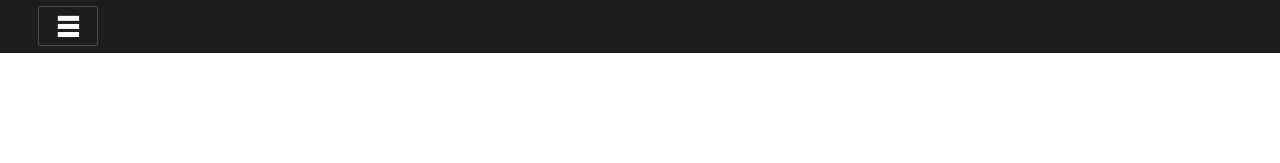
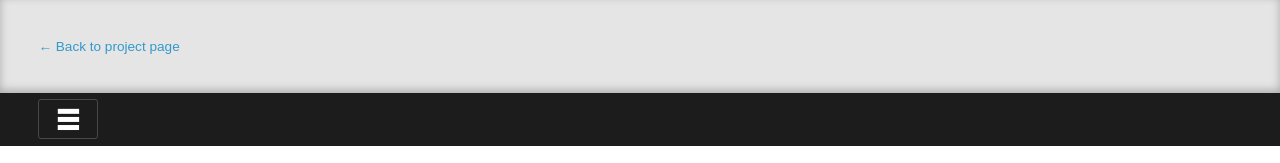
Before and after one commit to kenseals/slideOutNav, a plain HTML site: page demo/index.html in a window 1280 px wide. Drawn offline with Linux system fonts and the light colour scheme.

Commit message:
Added back to project page link.

```diff
--- a/demo/index.html
+++ b/demo/index.html
@@ -15,7 +15,9 @@
         <script src="js/vendor/modernizr-2.6.2.min.js"></script>
     </head>
     <body>
-
+		<div class="demo-header">
+			<a href="http://kenseals.github.io/slideOutNav/">&#8592; Back to project page</a>
+		</div>
 		<div class="container">
 			<nav id="nav">
 				<button id="close">Close</button>
--- a/demo/styles/less/_main.less
+++ b/demo/styles/less/_main.less
@@ -12,6 +12,24 @@ body {
 
 /* apply a natural box layout model to all elements */
 * { -moz-box-sizing: border-box; -webkit-box-sizing: border-box; box-sizing: border-box; }
+
+.demo-header {
+	.inner-shadow (0, -3px, 9px, 0, 0.25);
+
+	display:block;
+	position:relative;
+	background:#e5e5e5;
+	padding:2.2em @appPadding;
+
+	a {
+		font-size:0.85em;
+
+		&:link, &:visited {
+			text-decoration:none;
+			color:#39c;
+		}
+	}
+}
 
 .container {
 	z-index:1;
@@ -84,7 +102,7 @@ body {
 	z-index:1;
 	width:100%;
 	background:#1c1c1c;
-	padding:0.4em 3%;
+	padding:0.4em @appPadding;
 
 	#burger {
 		display:block;
--- a/demo/styles/less/_variables.less
+++ b/demo/styles/less/_variables.less
@@ -2,3 +2,4 @@
 @black: #000;
 
 @navW: 220px;
+@appPadding: 3%;
```
Also changed, not shown: demo/styles/css/styles.css.
